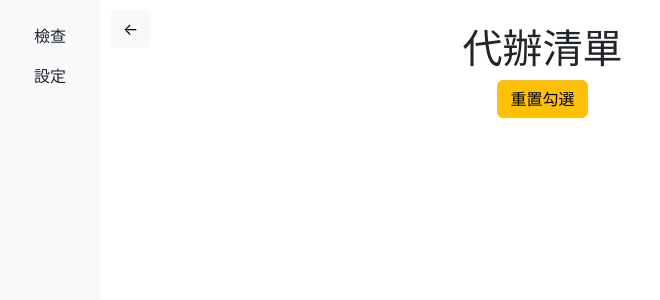
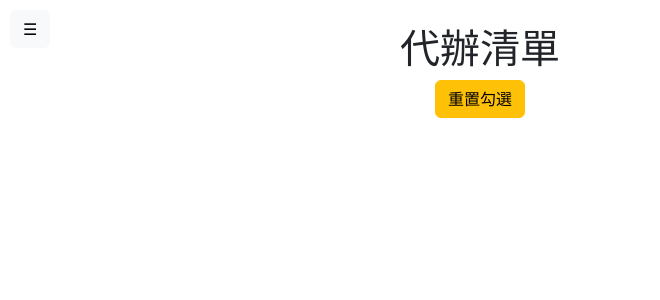
Before and after one commit to princend/todo-list, a React (Create React App) app: page /todo-list/page-check in a window 1280 px wide. Shown: the top 300 px of the page, without its empty margins (0-660 px from the left). Built offline with nearby package versions, Linux system fonts and the light colour scheme.

Commit message:
更改路由

```diff
--- a/src/App.tsx
+++ b/src/App.tsx
@@ -12,7 +12,7 @@ const App: React.FC = () => {
   const [todos, setTodos] = useState<Todo[]>([]);
   const [nextId, setNextId] = useState<number>(1);
   const [newTodo, setNewTodo] = useState<string>('');
-  const [isNavOpen, setIsNavOpen] = useState(true);
+  const [isNavOpen, setIsNavOpen] = useState(false);
   const [navWidth, setNavWidth] = useState(100);
 
   // 讀取 Local Storage 中的 todos
@@ -137,7 +137,7 @@ const App: React.FC = () => {
                 <div className="col-12 col-md-9">
                   <Routes>
                     <Route path="/" element={<Navigate to="/todo-list/page-check" />} />
-                    <Route path="/todo-list" element={
+                    <Route path="/todo-list/*" element={
                       <div>
                         <Outlet />
                       </div>
```
